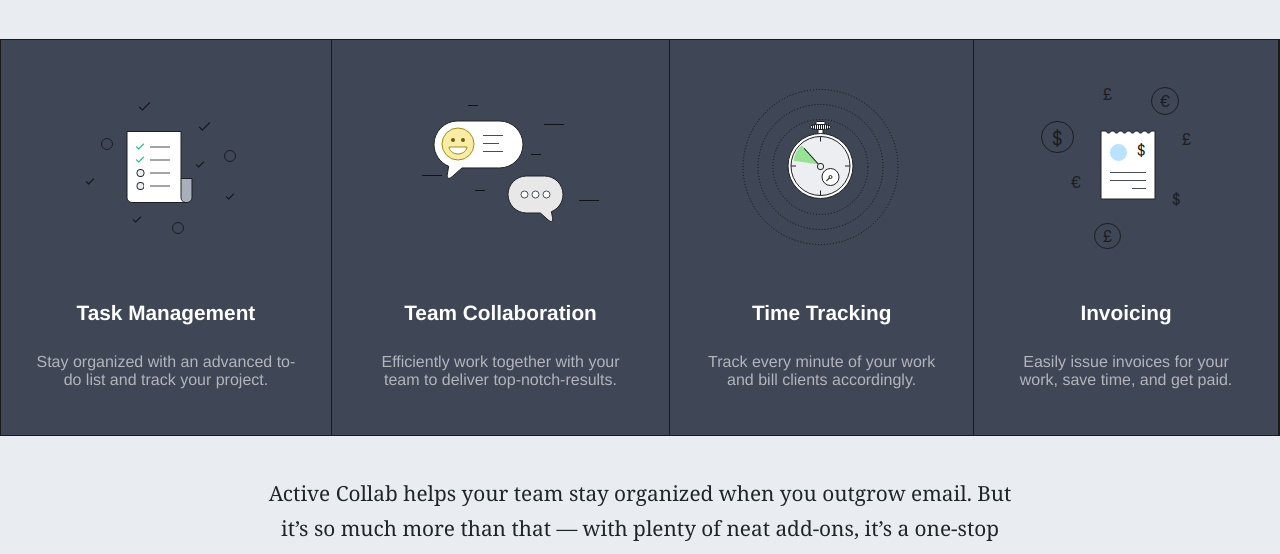
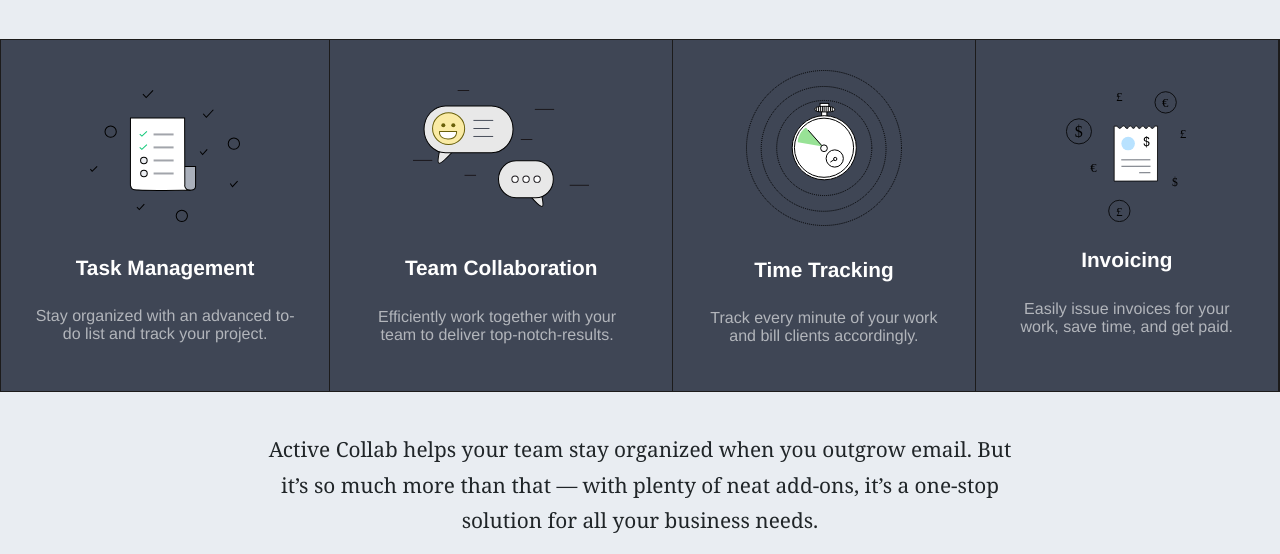
Before and after one commit to celebalane/Activecollab, a plain HTML site: page index.html in a window 1280 px wide. Shown: the part 195-749 px from the top of the page. Drawn offline with Linux system fonts and the light colour scheme.

Commit message:
remplacement image SVG

```diff
--- a/index.html
+++ b/index.html
@@ -40,29 +40,29 @@
 		<div id="contenu1">
 			<a href="">
 				<article>
-					<img src="image/icone1.png" alt="icone liste" />
-					<h4>Task Management</h4>
+					<img src="image/icone1.svg" alt="icone liste" id="icone1"/>
+					<h4 id="h4Icone1">Task Management</h4>
 					<p>Stay organized with an advanced to-do list and track your project.</p>
 				</article>
 			</a>
 			<a href="">
 				<article>
-					<img src="image/icone2.png" alt="icone bulle" />
-					<h4>Team Collaboration</h4>
-					<p>Efficiently work together with your team to deliver top-notch-results.</p>
+					<img src="image/icone2.svg" alt="icone bulle" id="icone2"/>
+					<h4 id="h4Icone2">Team Collaboration</h4>
+					<p id="pIcone2">Efficiently work together with your team to deliver top-notch-results.</p>
 				</article>
 			</a>
 			<a href="">
 				<article>
-					<img src="image/icone3.png" alt="icone temps" />
+					<img src="image/icone3.svg" alt="icone temps" />
 					<h4>Time Tracking</h4>
 					<p>Track every minute of your work and bill clients accordingly.</p>
 				</article>
 			</a>
 			<a href="">
 				<article>
-					<img src="image/icone4.png" alt="icone liste" />
-					<h4>Invoicing</h4>
+					<img src="image/icone4.svg" alt="icone liste" id="icone4"/>
+					<h4 id="h4Icone4">Invoicing</h4>
 					<p>Easily issue invoices for your work, save time, and get paid.</p>
 				</article>
 			</a>
@@ -177,6 +177,8 @@
 			<a href=""><img src="image/medium.png" alt="icone medium" /></a>
 		</div>
 		<p>Happy collaborating! <br /> © 2007–2016 Active Collab</p>
+	<object type="image/svg+xml" data="image/icone1.svg" width="200" height="100">
+</object>
 	</footer>
 </body>
 </html>
--- a/style/style.css
+++ b/style/style.css
@@ -112,6 +112,7 @@
 }
 #contenu1 article {
 	padding: 30px;
+	height:83%;
 	font-family: "Helvetica Neue",Arial,sans-serif;
 	text-align: center;
 	border-right: 1px solid #1c1b1b;
@@ -132,6 +133,34 @@
 
 #contenu1 article:hover p {
 	color: white;
+}
+
+#icone1 {
+	margin-top: 20px;
+}
+#h4Icone1{
+	margin-top: 30px;
+}
+
+#icone2 {
+	margin-top: 20px;
+}
+
+#h4Icone2{
+	margin-top: 45px;
+}
+
+#pIcone2 {
+	width:90%;
+	padding-left: 10px;
+}
+#icone4 {
+	margin-top: 20px;
+	width: 50%;
+}
+
+#h4Icone4{
+	margin-top: 22px;
 }
 
 .textActive {
```
Also changed, not shown: image/icone1.png (deleted), image/icone1.svg (added), image/icone2.png (deleted), image/icone2.svg (added), image/icone3.png (deleted), image/icone3.svg (added), image/icone4.png (deleted), image/icone4.svg (added).
